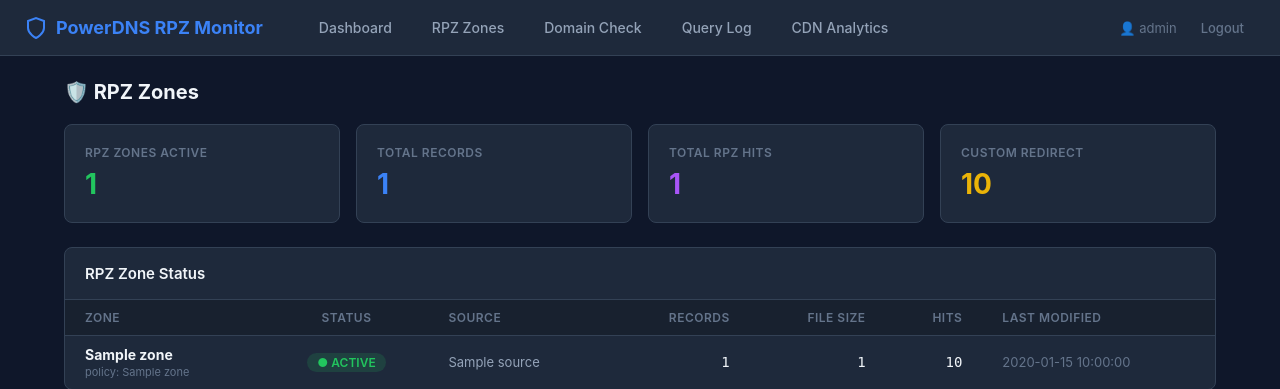
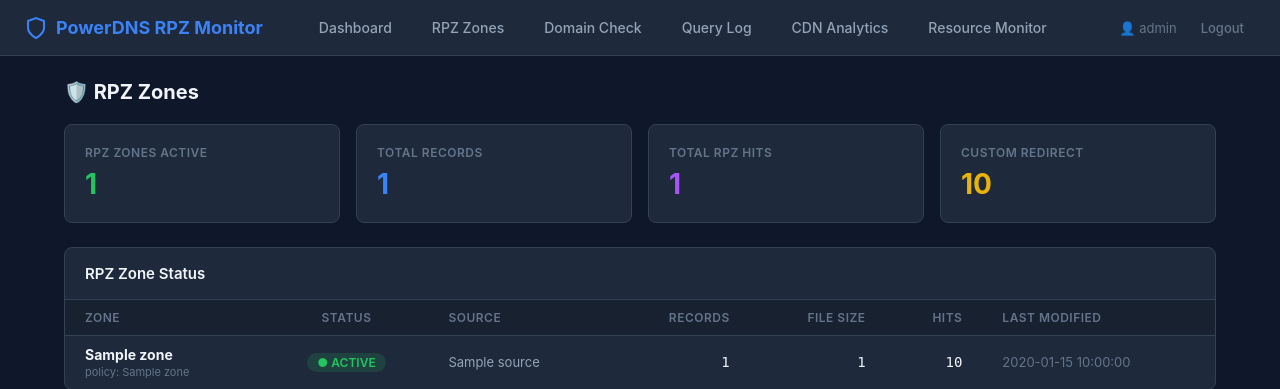
Before and after one commit to alifiandzaki131103-rgb/powerdns-rpz-monitor, a FastAPI app: template app/templates/rpz.html in a window 1280 px wide. Shown: the top 389 px of the page. Run offline with FastAPI, Linux system fonts and the light colour scheme; the template is opened without the code that fills it: most values are stand-ins (such as "Sample title", 1, 10 or a date in 2020); parts of the project's set-up code (start-up, migrations or seed data) failed here and were passed over.

Commit message:
Fix: add Resource Monitor navbar link

```diff
--- a/app/templates/base.html
+++ b/app/templates/base.html
@@ -285,6 +285,7 @@
         <a href="/check" class="{{ 'active' if active_page == 'check' else '' }}">Domain Check</a>
         <a href="/logs" class="{{ 'active' if active_page == 'logs' else '' }}">Query Log</a>
         <a href="/cdn" class="{{ 'active' if active_page == 'cdn' else '' }}">CDN Analytics</a>
+        <a href="/resources" class="{{ 'active' if active_page == 'resources' else '' }}">Resource Monitor</a>
         <div class="nav-right">
             <span class="nav-user">👤 admin</span>
             <a href="/logout" class="nav-logout">Logout</a>
```
